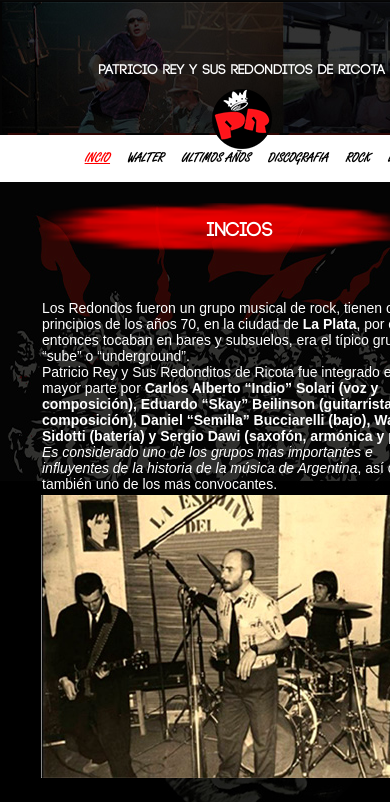
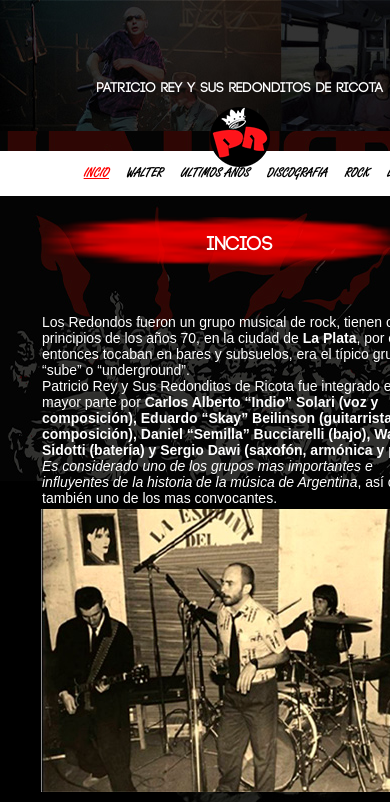
Before and after one commit to lucasraboni/FinalMaquetado, a plain HTML site: page index.html in a window 390 px wide. Shown: the top 802 px of the page. Drawn offline with Linux system fonts and the light colour scheme.

Commit message:
Add files via upload

```diff
--- a/css/estilos.css
+++ b/css/estilos.css
@@ -56,12 +56,11 @@ header h1{
 #tituloLogo{
     height: 277px;
     width: 1366px;
-    border: 2px solid transparent;
+    padding-top: 20px;
     background: url(../imagenes/backHeader1366.jpg) no-repeat;
 }
 
  .menuNavegacion{
-    border: solid transparent 1px;
     width: 1366px;
     height: auto;
     font-size: 25px;
@@ -69,6 +68,9 @@ header h1{
     text-align: center;
     font-family: 'freestyleMenu';
     text-transform: uppercase;
+    display: flex;
+    justify-content: center;
+    align-items: center;
 }
 
  ul li{
@@ -455,7 +457,7 @@ fieldset{
 
     .logo{
         text-align:center;
-        border:solid transparent;
+        /* border:solid transparent; */
         background-image: url(../imagenes/ImagenesMobile/logoPatricioRey.png);
         width: 60px;
         height: 60px;
@@ -467,7 +469,6 @@ fieldset{
         background: url(../imagenes/ImagenesMobile/backHeader.jpg) no-repeat;
     }
     .menuNavegacion{
-        border: solid transparent 1px;
         width: 480px;
         height: auto;
         font-size: 14px;
@@ -573,7 +574,6 @@ fieldset{
     }
 
     footer{
-        border: solid 1px transparent;
         height: 290px;
         background-color: white;
         margin: 0 auto;
```
